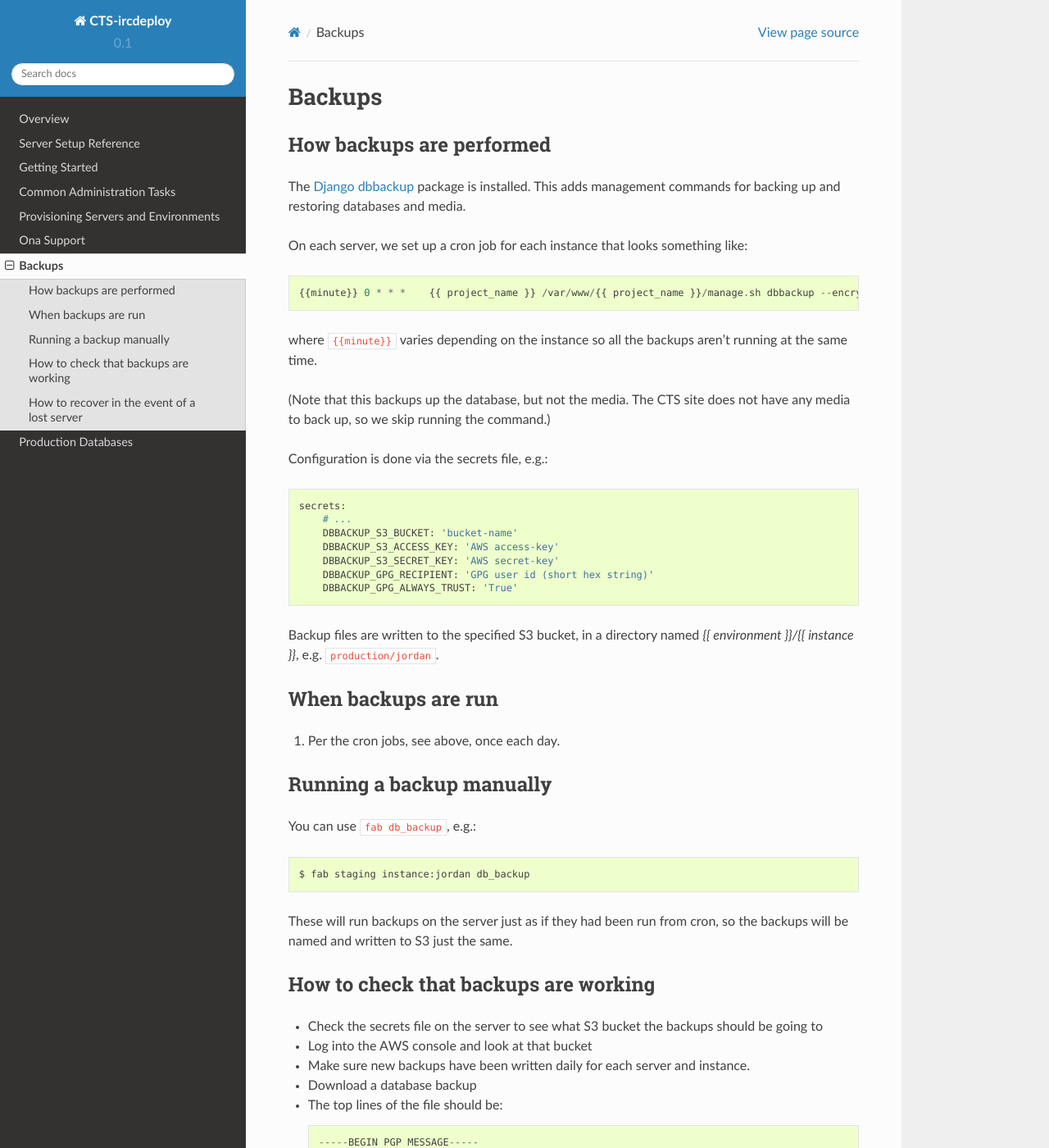
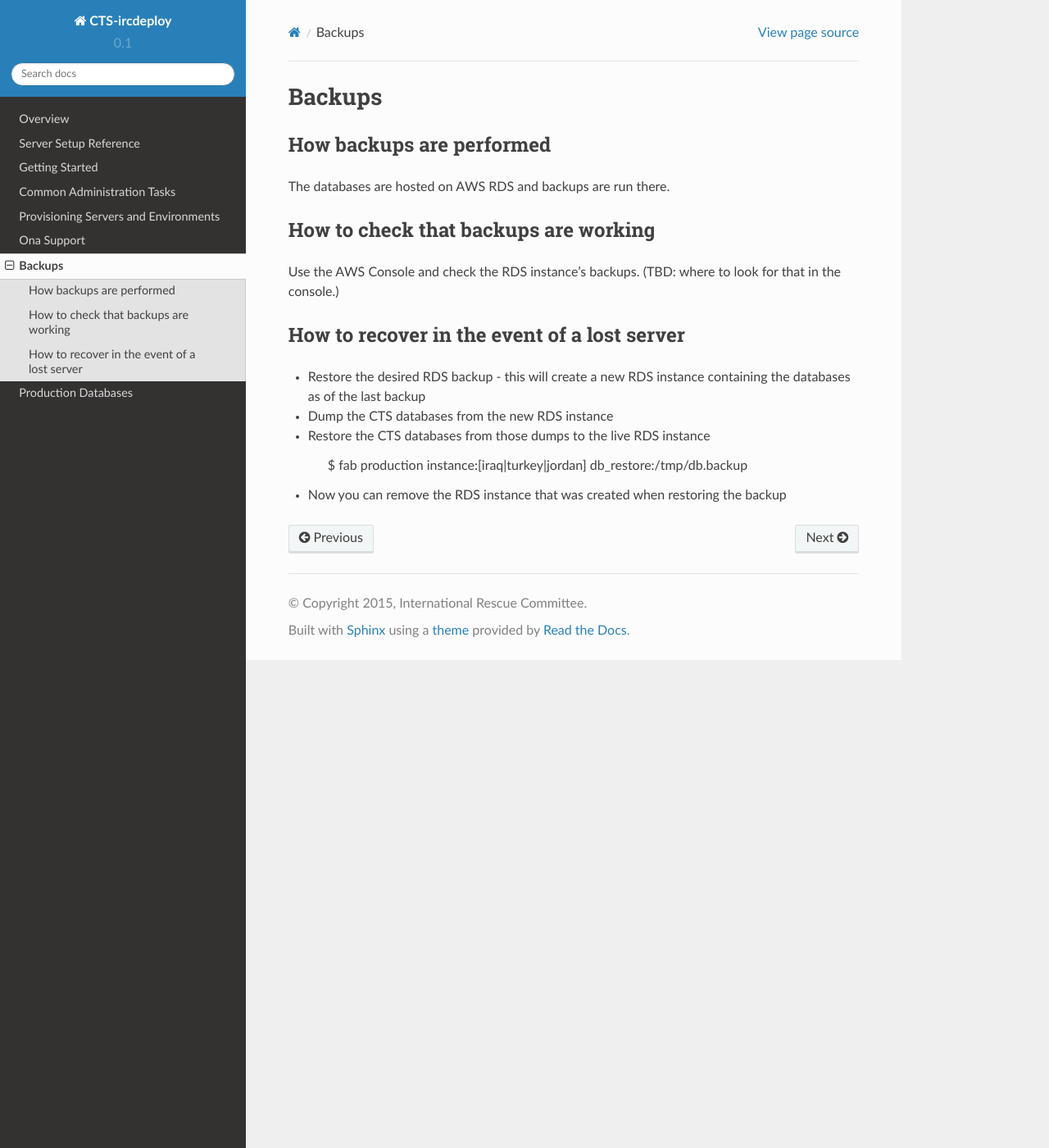
Before and after one commit to theirc/CTS-ircdeploy, a Sphinx documentation site: the page built from docs/backups.rst, in a window 1280 px wide and 1400 px high. Shown: the whole window at 82% size. Built offline with Sphinx 7.4.7 and the Read the Docs theme 2.0.0, drawn with Linux system fonts in a browser that asks for light colours; some of the changed text lies outside the part shown.

Commit message:
Remove more mentions of dbbackup

```diff
--- a/docs/backups.rst
+++ b/docs/backups.rst
@@ -4,91 +4,22 @@ Backups
 How backups are performed
 -------------------------
 
-The `Django dbbackup <http://django-dbbackup.readthedocs.org/en/latest/>`_
-package is installed.  This adds management commands for backing up and
-restoring databases and media.
-
-On each server, we set up a cron job for each instance that looks something like::
-
-    {{minute}} 0 * * *    {{ project_name }} /var/www/{{ project_name }}/manage.sh dbbackup --encrypt --settings=cts.settings.{{ instance }}
-
-where ``{{minute}}`` varies depending on the instance so all the backups aren't
-running at the same time.
-
-(Note that this backups up the database, but not the media. The CTS site
-does not have any media to back up, so we skip running the command.)
-
-Configuration is done via the secrets file, e.g.::
-
-    secrets:
-        # ...
-        DBBACKUP_S3_BUCKET: 'bucket-name'
-        DBBACKUP_S3_ACCESS_KEY: 'AWS access-key'
-        DBBACKUP_S3_SECRET_KEY: 'AWS secret-key'
-        DBBACKUP_GPG_RECIPIENT: 'GPG user id (short hex string)'
-        DBBACKUP_GPG_ALWAYS_TRUST: 'True'
-
-Backup files are written to the specified S3 bucket, in a directory
-named `{{ environment }}/{{ instance }}`, e.g. ``production/jordan``.
-
-When backups are run
---------------------
-
-#. Per the cron jobs, see above, once each day.
-
-Running a backup manually
--------------------------
-
-You can use ``fab db_backup``, e.g.::
-
-    $ fab staging instance:jordan db_backup
-
-These will run backups on the server just as if they had been run from
-cron, so the backups will be named and written to S3 just the same.
+The databases are hosted on AWS RDS and backups are run there.
 
 How to check that backups are working
 -------------------------------------
 
-* Check the secrets file on the server to see what S3 bucket the backups should
-  be going to
-* Log into the AWS console and look at that bucket
-* Make sure new backups have been written daily for
-  each server and instance.
-
-* Download a database backup
-* The top lines of the file should be::
-
-    -----BEGIN PGP MESSAGE-----
-    Version: GnuPG v1.4.11 (GNU/Linux)
-
-* Get access to the GPG keypair used for the backups.  (Someone on the project can
-  share them via Lastpass.)  The Lastpass entry is named "Caktus Admin GPG Key Note".
-  Read the comments on the Lastpass entry for instructions to add the keypair to
-  your GPG keypair.
-
-* Decrypt the file::
-
-    gpg2 2014-12-01-1215-default.backup
-
-  It'll prompt for a new filename. I'll assume you use ``db.backup``.
-
-* See if the db.backup file looks like a Postgres backup::
-
-    $ file db.backup
-    db.backup: PostgreSQL custom database dump - v1.12-0
-
+Use the AWS Console and check the RDS instance's backups.  (TBD: where
+to look for that in the console.)
 
 How to recover in the event of a lost server
 --------------------------------------------
 
-* Download the latest backup file for an instance
-* Decrypt it
-* Upload it::
-
-    $ scp db.backup cts.rescue.org:/tmp/db.backup
-
-* Restore the Postgres database backup::
+* Restore the desired RDS backup - this will create a new RDS instance containing
+  the databases as of the last backup
+* Dump the CTS databases from the new RDS instance
+* Restore the CTS databases from those dumps to the live RDS instance
 
     $ fab production instance:[iraq|turkey|jordan] db_restore:/tmp/db.backup
 
-* Repeat for each instance
+* Now you can remove the RDS instance that was created when restoring the backup
```
Also changed, not shown: fabfile.py (+0 -10 lines), 1 other file.
